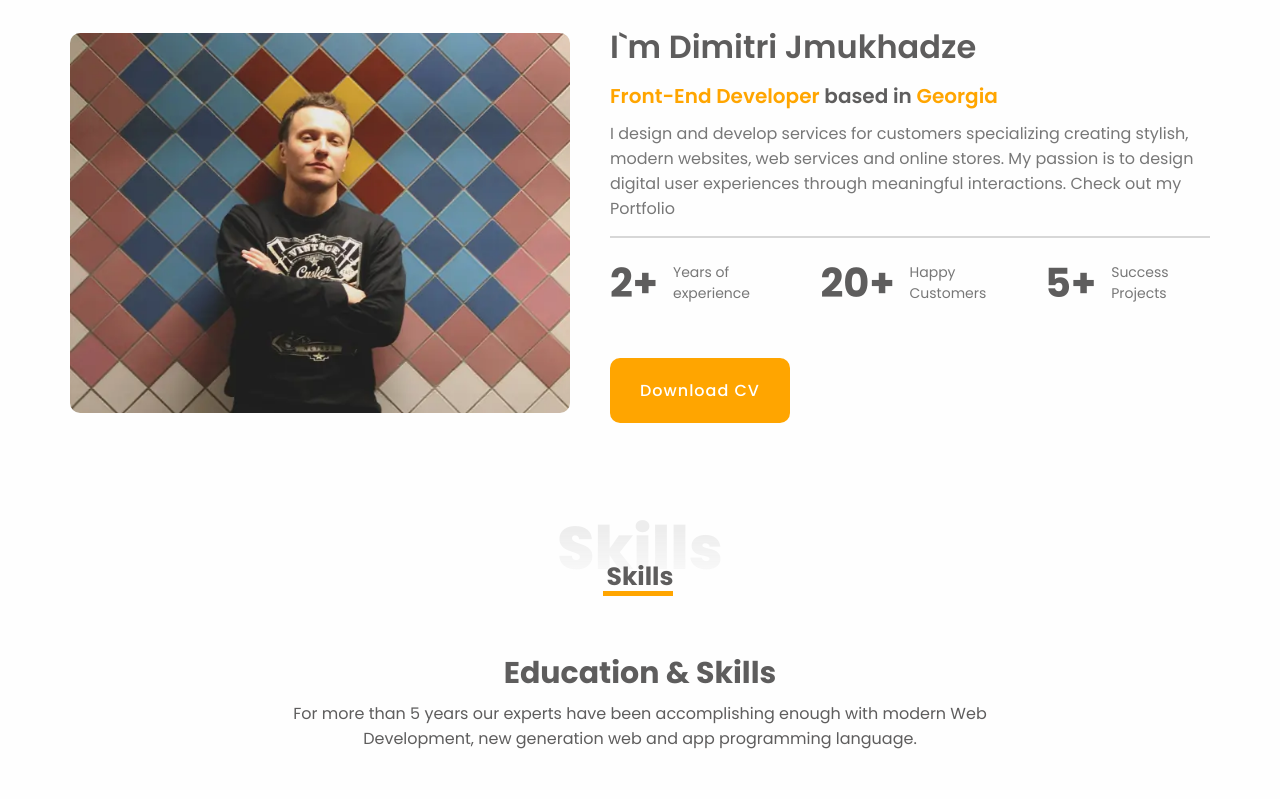
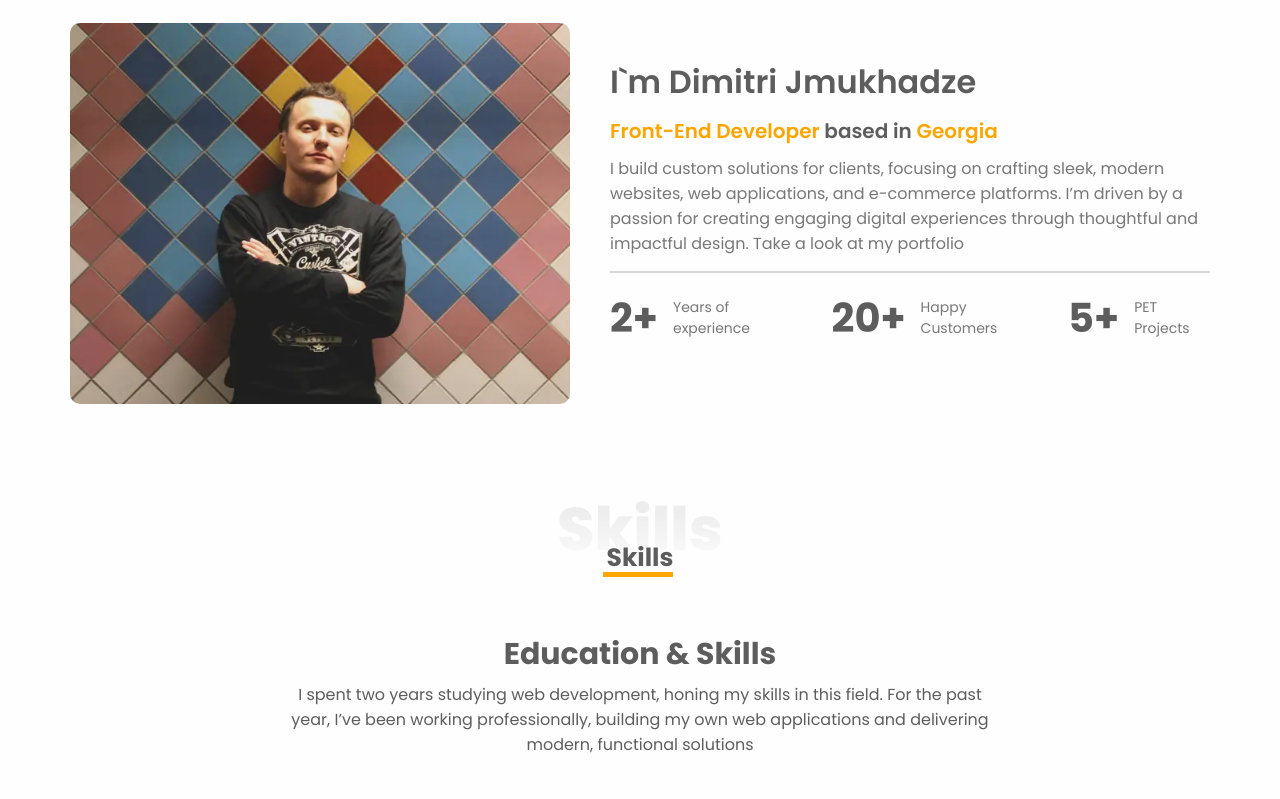
Before and after one commit to iScreAmn/react-portfolio, a React (Vite) app: page / in a window 1280 px wide. Shown: the part 920-1719 px from the top of the page. Built offline with nearby package versions, Linux system fonts and the light colour scheme.

Commit message:
Sections updated

```diff
--- a/src/components/about/About.css
+++ b/src/components/about/About.css
@@ -65,6 +65,10 @@
   font-size: var(--small-font-size);
 }
 
+.none {
+  display: none;
+}
+
 @media (max-width: 393px) {
 
   .about__wrapper {
--- a/src/components/about/About.jsx
+++ b/src/components/about/About.jsx
@@ -47,10 +47,7 @@ const About = () => {
                 custom={0}
                 variants={slideInVariants("left", 0.5, 50, true)}
               >
-                I design and develop services for customers specializing
-                creating stylish, modern websites, web services and online
-                stores. My passion is to design digital user experiences through
-                meaningful interactions. Check out my Portfolio
+                I build custom solutions for clients, focusing on crafting sleek, modern websites, web applications, and e-commerce platforms. I’m driven by a passion for creating engaging digital experiences through thoughtful and impactful design. Take a look at my portfolio
               </motion.p>
             </div>
             <ul className="professional-list">
@@ -71,7 +68,7 @@ const About = () => {
             </ul>
             <motion.a
               href="#!"
-              className="inner-info-link"
+              className="inner-info-link none"
               custom={3}
               variants={slideInVariants("bottom", 0.7, 60, true)}
               initial="hidden"
--- a/src/components/skills/SkillsInfo.jsx
+++ b/src/components/skills/SkillsInfo.jsx
@@ -24,9 +24,9 @@ const SkillsInfo = () => {
           >
             <h3>Education & Skills</h3>
             <p>
-              For more than 5 years our experts have been accomplishing enough
-              with modern Web Development, new generation web and app
-              programming language.
+            I spent two years studying web development, honing my skills in this field. For the past year, I’ve been working professionally, building my own web applications and delivering modern, functional solutions
+
+
             </p>
           </motion.div>
           <div className="skills-info education-all">
--- a/src/data/profList.js
+++ b/src/data/profList.js
@@ -12,6 +12,6 @@ export const profList = [
   {
     id: 3,
     number: "5+",
-    text: "Success Projects",
+    text: "PET Projects",
   },
 ];
```
